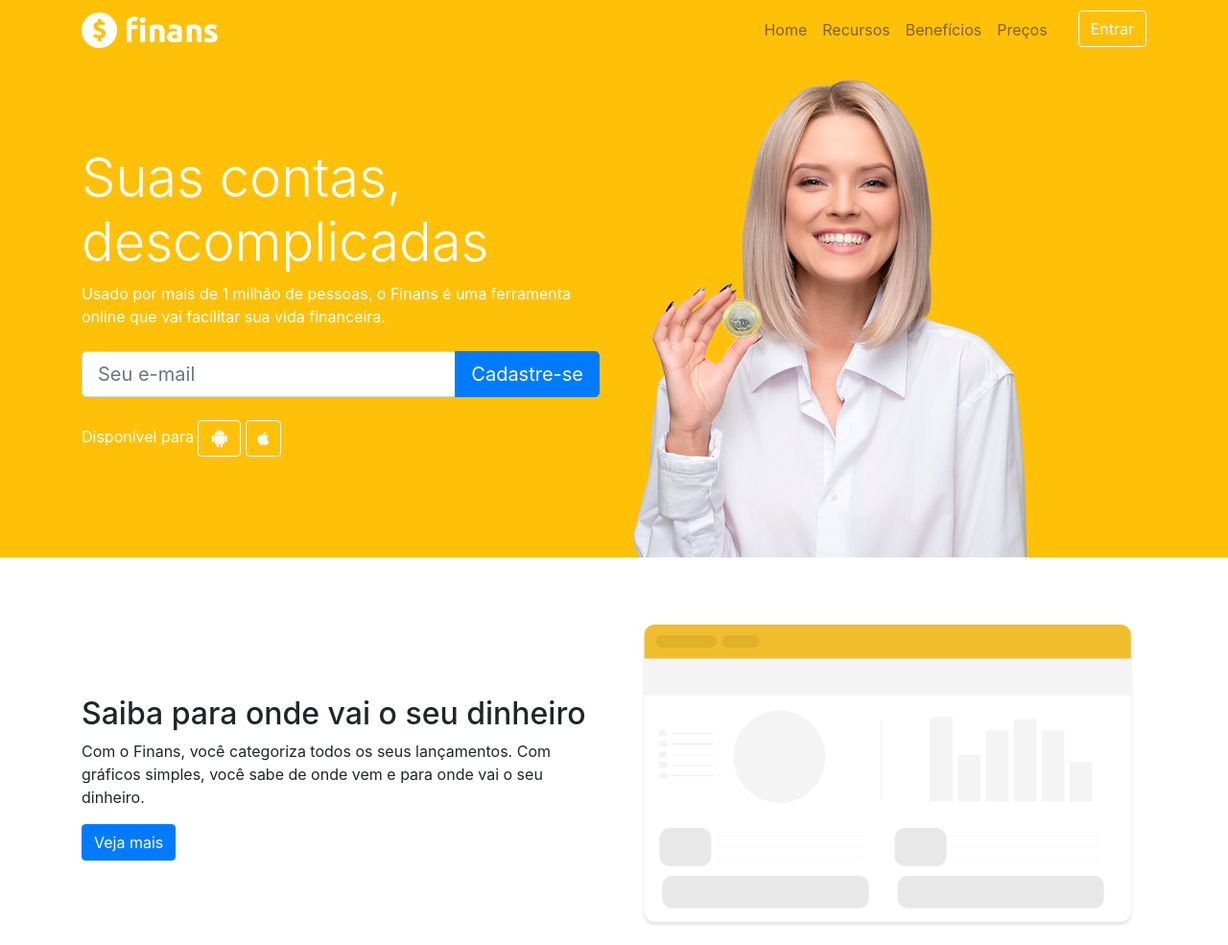
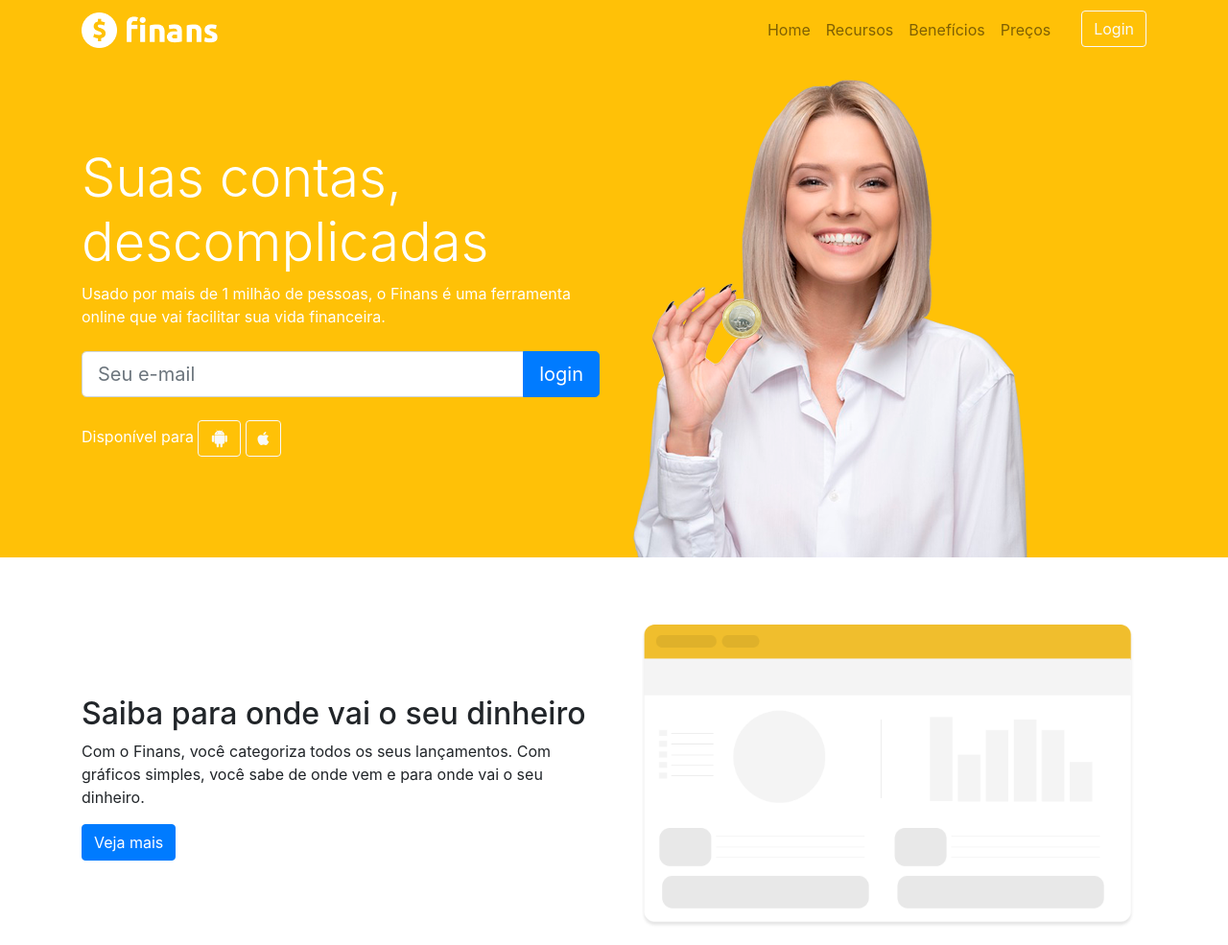
Before and after one commit to diegoalvessk/Finans, a plain HTML site: page index.html in a window 1280 px wide. Shown: the top 985 px of the page at 96% size. Drawn offline with nearby package versions, Linux system fonts and the light colour scheme.

Commit message:
Projeto Finans

```diff
--- a/index.html
+++ b/index.html
@@ -38,7 +38,7 @@
                 <a href="" class="nav-link">Preços</a>
               </li>
               <li class="nav-item">
-                <a href="LoginDarkLight/index.html" class="btn btn-outline-light ml-4">Entrar</a>
+                <a href="Login/index.html" class="btn btn-outline-light ml-4">Login</a>
               </li>
             </ul>
           </div>
@@ -61,7 +61,7 @@
                 <div class="input-group input-group-lg">
                   <input type="text" placeholder="Seu e-mail" class="form-control">
                   <div class="input-group-append">
-                    <button type="button" class="btn btn-primary">Cadastre-se</button>
+                    <a href="Login/index.html"type="button" class="btn btn-primary">login</a>
                   </div>
                 </div>
               </form>
```
